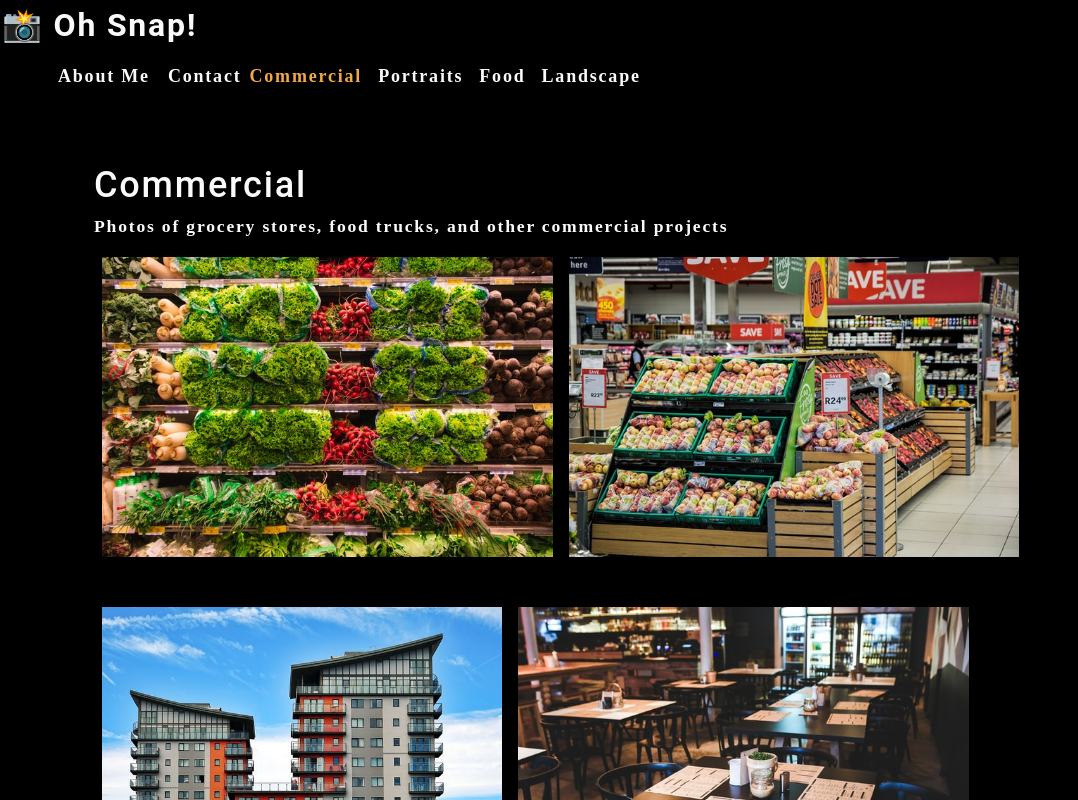
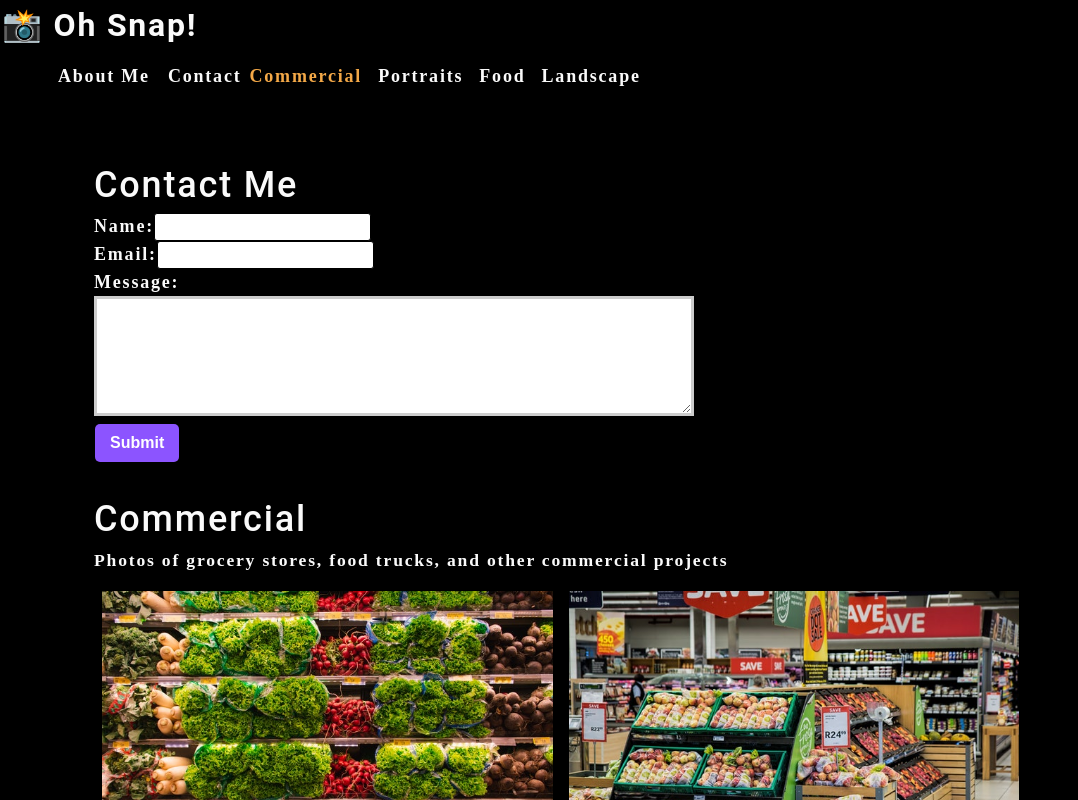
Before and after one commit to ShinichiM/photo-port, a React (Create React App) app: page / in a window 1280 px wide. Shown: the top 800 px of the page, without its empty margins (0-1078 px from the left). Built offline with nearby package versions, Linux system fonts and the light colour scheme.

Commit message:
contact form component implementation

```diff
--- a/src/App.js
+++ b/src/App.js
@@ -3,6 +3,7 @@ import './App.css';
 import About from './components/About';
 import Nav from './components/Navigation';
 import Gallery from './components/Gallery';
+import ContactForm from './components/Contact';
 
 function App() {
     const [categories] = useState([
@@ -20,6 +21,7 @@ function App() {
         currentCategory={currentCategory}
       ></Nav>
       <main>
+        <ContactForm></ContactForm>
         <Gallery currentCategory={currentCategory}></Gallery>
         <About></About>
       </main>
--- a/src/components/Contact/index.js
+++ b/src/components/Contact/index.js
@@ -1,21 +1,33 @@
 import React, { useState, useEffect } from 'react';
 
 export default function ContactForm() {
+    const [formState, setFormState] = useState({ name: '', email: '', message: ''});
+    const { name, email, message } = formState;
+
+    function handleChange(e){
+        setFormState({ ...formState, [e.target.name]: e.target.value });
+    };
+
+    function handleSubmit(e){
+        e.preventDefault();
+        console.log(formState);
+    };
+
     return (
         <section>
             <h1>Contact Me</h1>
-            <form id='contact-form'>
+            <form id='contact-form' onSubmit={handleSubmit}>
                 <div>
                     <label htmlFor='name'>Name:</label>
-                    <input name='name'type='text'></input>
+                    <input name='name' type='text' defaultValue={name} onChange={handleChange}></input>
                 </div>
                 <div>
                     <label htmlFor='email'>Email:</label>
-                    <input name='email' type='email'></input>
+                    <input name='email' type='email' defaultValue={email} onChange={handleChange}></input>
                 </div>
                 <div>
                     <label htmlFor='message'>Message:</label>
-                    <textarea name='message' rows='5'></textarea>
+                    <textarea name='message' rows='5' defaultValue={message} onChange={handleChange}></textarea>
                 </div>
                 <button type='submit'>Submit</button>
             </form>
```
